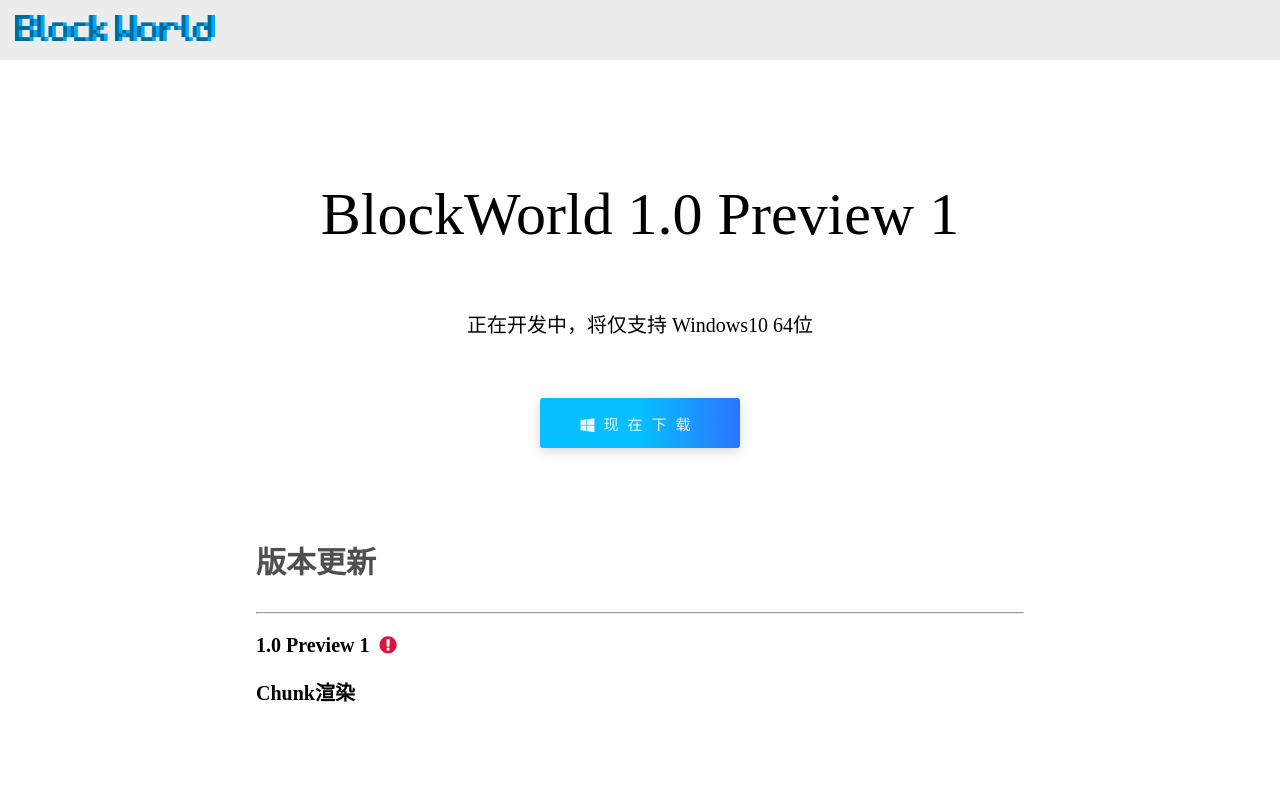
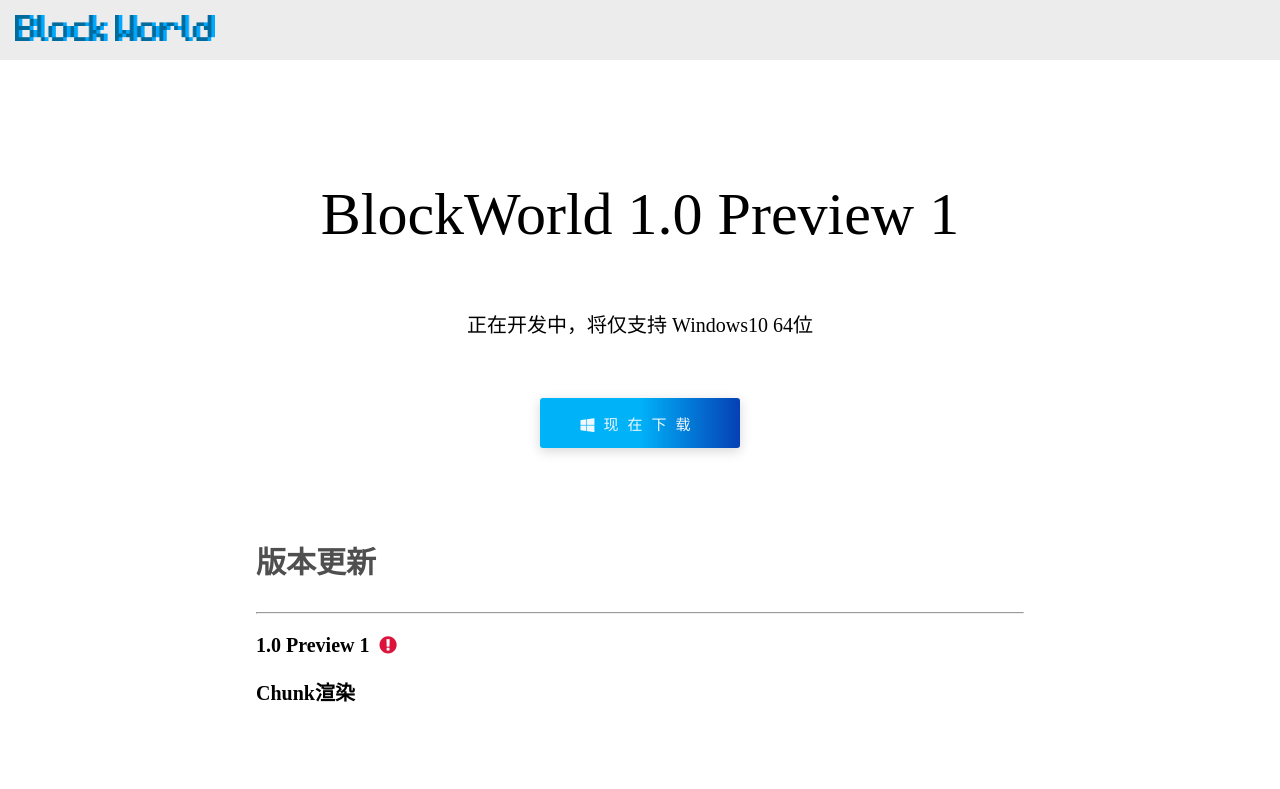
Before and after one commit to BlockWorld-Official/BlockWorld-Official.github.io, a plain HTML site: page index.html in a window 1280 px wide. Drawn offline with Linux system fonts and the light colour scheme.

Commit message:
Update 20190807 22:18

```diff
--- a/css/Button.css
+++ b/css/Button.css
@@ -11,10 +11,13 @@
 	letter-spacing: 0.6em;
 	filter: drop-shadow(0px 3px 6px rgba(0, 0, 0, 0.16));
 	font-family: "Motiva Sans", Sans-serif;
-	background: linear-gradient(to right, #06bfff 50%, #2b74ff 100%);
+	background: linear-gradient(to right, #00b2f8 50%, #0540b6 100%);
+
+	transition: all 0.1s linear;
 }
 
 .Button:hover
 {
 	cursor: pointer;
+	transform: scale(1.05);
 }
```
